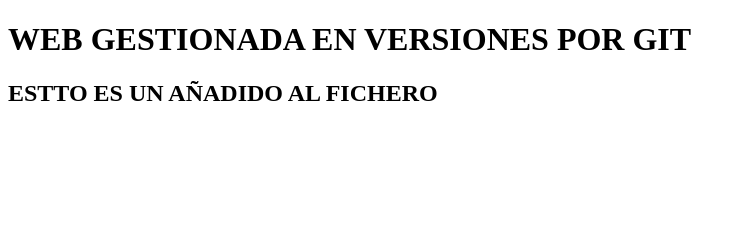
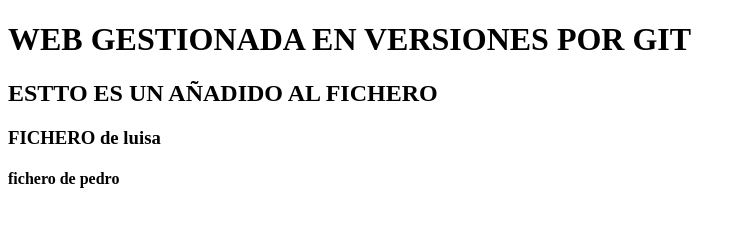
Before and after one commit to edifer21/edisonweb, a plain HTML site: page index.html in a window 1280 px wide. Shown: the whole page, without its empty margins (0-746 px from the left). Drawn offline with Linux system fonts and the light colour scheme.

Commit message:
modificacion de pedro

```diff
--- a/index.html
+++ b/index.html
@@ -15,6 +15,12 @@
     <h2>
         ESTTO ES UN AÑADIDO AL FICHERO
     </h2>
+    <h3>
+        FICHERO de luisa
+    </h3>
+    <h4>
+        fichero de pedro
+    </h4>
 </body>
 
 </html>
```
